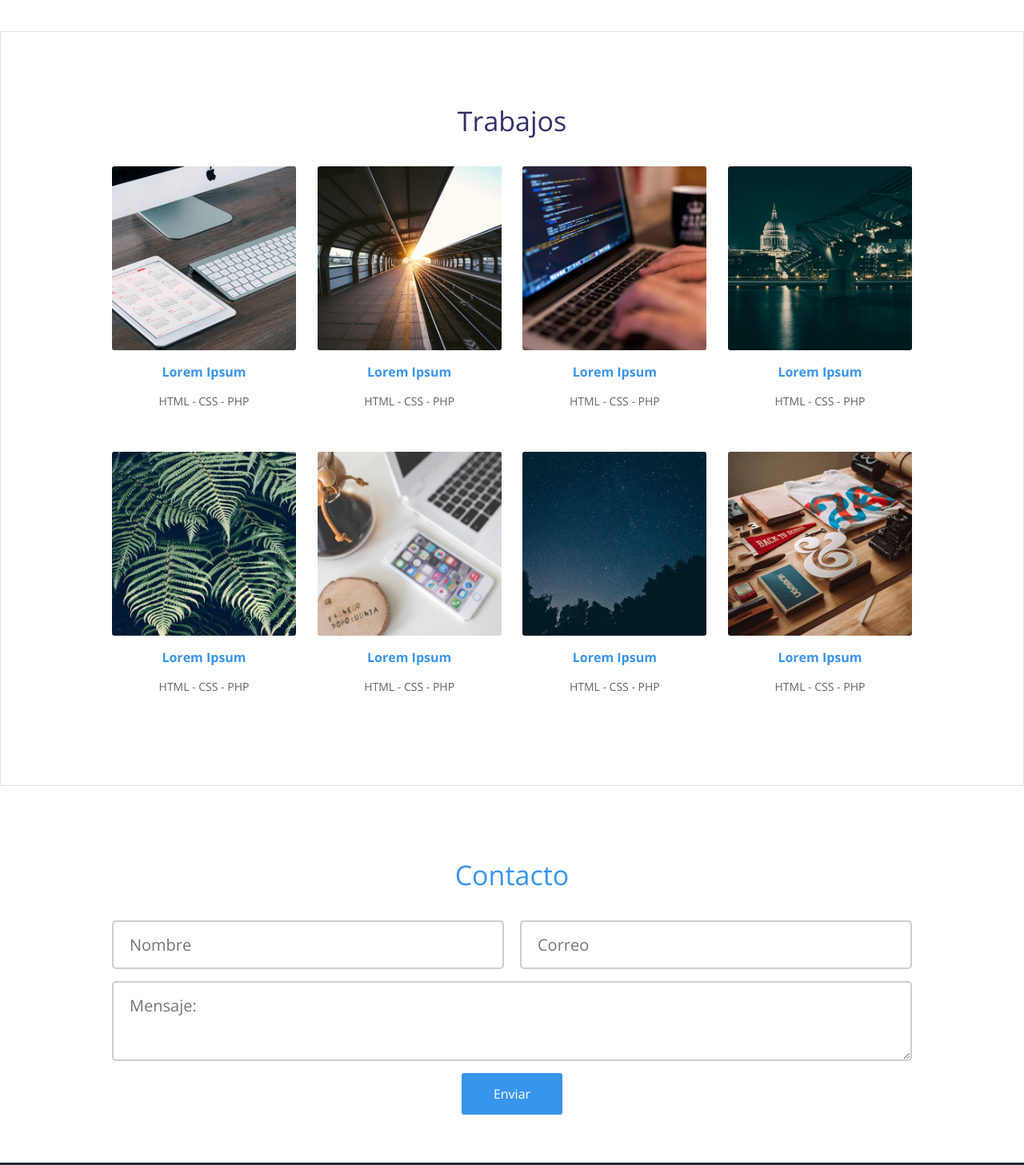
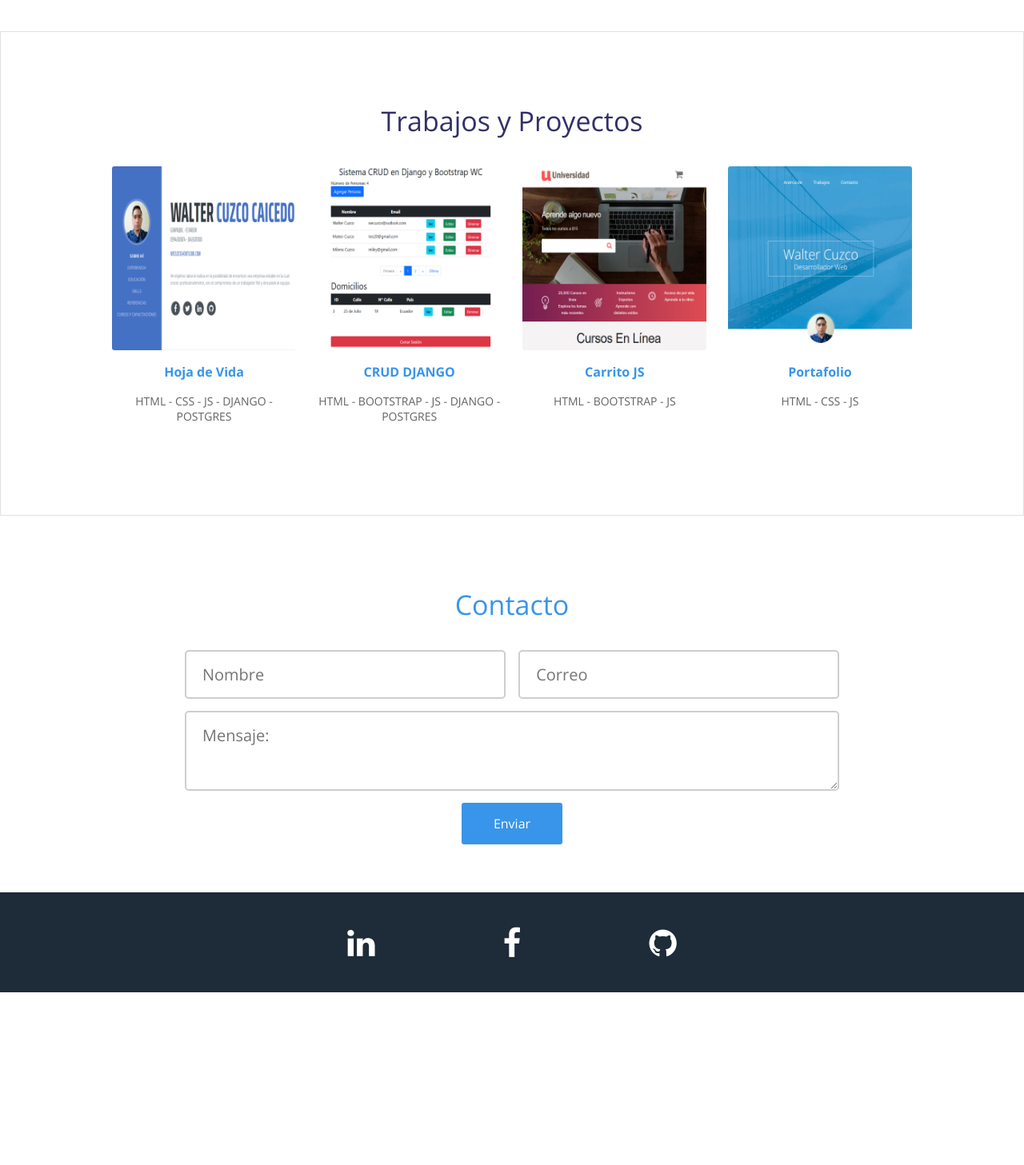
Before and after one commit to walter0991/Portafolio, a plain HTML site: page index.html in a window 1280 px wide. Shown: the part 840-2297 px from the top of the page at 80% size. After the commit the page ends 2081 px from the top, so only its background shows below. Drawn offline with nearby package versions, Linux system fonts and the light colour scheme.

Commit message:
corrigiendo el css adaptable y la informaci[on de los proyectos

```diff
--- a/css/estilos.css
+++ b/css/estilos.css
@@ -210,9 +210,9 @@ footer .contacto .formulario textarea{
     width: 100%;
     height: 100px;
     min-width: 100%;
-    max-width: 100%;
+    max-width: 100px;
     min-height: 100px;
-    max-height: 100px;
+    max-height: 200px;
     margin-bottom: 15px;
 }
 
@@ -239,7 +239,7 @@ footer .contacto .formulario textarea:focus{
 
 footer .redes-sociales{
     background: #1e2b38;
-    padding: 60px;
+    padding: 20px;
 }
 
 footer .redes-sociales a{
@@ -249,7 +249,7 @@ footer .redes-sociales a{
     display: block;
     padding: 15px 0;
     border-radius: 3px;
-    font-size: 30px;
+    font-size: 40px;
     margin: 0 80px;
 }
 
@@ -282,4 +282,11 @@ footer .redes-sociales a i:hover{
     footer .redes-sociales a{
         margin: 0 25px;
     }
+    header .contenedor-texto{
+        margin: 100px 0;
+    }
+
+    .main .trabajos{
+        padding: 0px;
+    }
 }
--- a/index.html
+++ b/index.html
@@ -45,46 +45,54 @@
 		<!-- SECCION DE LOS TRABAJOS-->
 		<section class="trabajos">
 			<div class="contenedor">
-				<h3 class="titulo">Trabajos</h3>
+				<h3 class="titulo">Trabajos y Proyectos</h3>
 
 				<div class="contenedor-trabajos">
 					<div class="trabajo">
 						<div class="thumb">
-							<img src="img/trabajos/1.jpg" alt="Lorem Ipsum">
+							<a href="https://hojadevida-wc.herokuapp.com/" target="_blank">
+								<img src="img/trabajos/HV1.png" alt="HOJA DE VIDA WALTER CUZCO">
+							</a>
 						</div>
 						<div class="descripcion">
-							<p class="nombre">Lorem Ipsum</p>
-							<p class="categoria">HTML - CSS - PHP</p>
+							<p class="nombre">Hoja de Vida</p>
+							<p class="categoria">HTML - CSS - JS - DJANGO - POSTGRES</p>
 						</div>
 					</div>
 					<div class="trabajo">
 						<div class="thumb">
-							<img src="img/trabajos/2.jpg" alt="Lorem Ipsum">
+							<a href="https://crud-wc.herokuapp.com/" target="_blank">
+								<img src="img/trabajos/crud1.png" alt="CRUD">
+							</a>
 						</div>
 						<div class="descripcion">
-							<p class="nombre">Lorem Ipsum</p>
-							<p class="categoria">HTML - CSS - PHP</p>
+							<p class="nombre">CRUD DJANGO</p>
+							<p class="categoria">HTML - BOOTSTRAP - JS - DJANGO - POSTGRES</p>
 						</div>
 					</div>
 					<div class="trabajo">
 						<div class="thumb">
-							<img src="img/trabajos/3.jpg" alt="Lorem Ipsum">
+							<a href="https://walter0991.github.io/Carrito/" target="_blank"></a>
+								<img src="img/trabajos/CARRITO1.png" alt="carrito JS">
+							</a>
 						</div>
 						<div class="descripcion">
-							<p class="nombre">Lorem Ipsum</p>
-							<p class="categoria">HTML - CSS - PHP</p>
+							<p class="nombre">Carrito JS</p>
+							<p class="categoria">HTML - BOOTSTRAP - JS</p>
 						</div>
 					</div>
 					<div class="trabajo">
 						<div class="thumb">
-							<img src="img/trabajos/4.jpg" alt="Lorem Ipsum">
+							<a href="https://walter0991.github.io/Portafolio.github.io/" target="_blank">
+								<img src="img/trabajos/portafolio1.png" alt="portafolio Walter Cuzco">
+							</a>
 						</div>
 						<div class="descripcion">
-							<p class="nombre">Lorem Ipsum</p>
-							<p class="categoria">HTML - CSS - PHP</p>
+							<p class="nombre">Portafolio</p>
+							<p class="categoria">HTML - CSS - JS</p>
 						</div>
 					</div>
-					<div class="trabajo">
+	<!--				<div class="trabajo">
 						<div class="thumb">
 							<img src="img/trabajos/5.jpg" alt="Lorem Ipsum">
 						</div>
@@ -120,6 +128,7 @@
 							<p class="categoria">HTML - CSS - PHP</p>
 						</div>
 					</div>
+	-->
 				</div>
 			</div>
 		</section>
@@ -141,9 +150,9 @@
 	<!-- SECCION DE LOS ICONOS DE REDES SOCIALES -->
 		<section class="redes-sociales">
 			<div class="contenedor">
-				<a class="linkedin" href="http://www.twitter.com/falconmasters"><i class="fa fa-linkedin"></i></a>
-				<a class="facebook" href="http://www.facebook.com/falconmasters"><i class="fa fa-facebook"></i></a>
-				<a class="github" href="http://www.github.com/falconmasters"><i class="fa fa-github"></i></a>
+				<a class="linkedin" href="https://www.linkedin.com/in/walter-cuzco-caicedo/" target="_blank"><i class="fa fa-linkedin"></i></a>
+				<a class="facebook" href="http://www.facebook.com/falconmasters" target="_blank"><i class="fa fa-facebook"></i></a>
+				<a class="github" href="https://github.com/walter0991" target="_blank"><i class="fa fa-github"></i></a>
 			</div>
 		</section>
 	<!-- FIN SECCION DE ICONOS SOCIALES-->
```
Also changed, not shown: img/trabajos/1.jpg (deleted), img/trabajos/2.jpg (deleted), img/trabajos/3.jpg (deleted), img/trabajos/4.jpg (deleted), img/trabajos/CARRITO1.png (added), img/trabajos/HV1.png (added), img/trabajos/crud1.png (added), img/trabajos/portafolio1.png (added).
